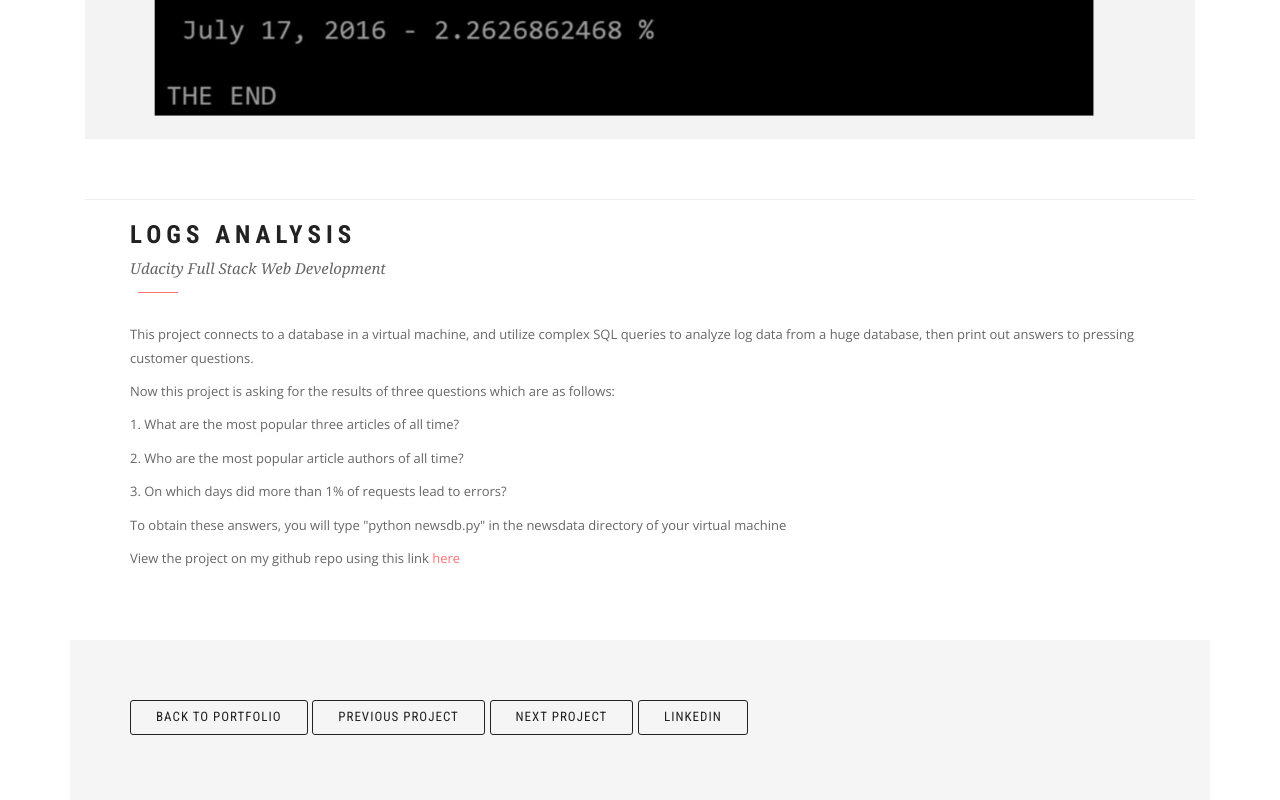
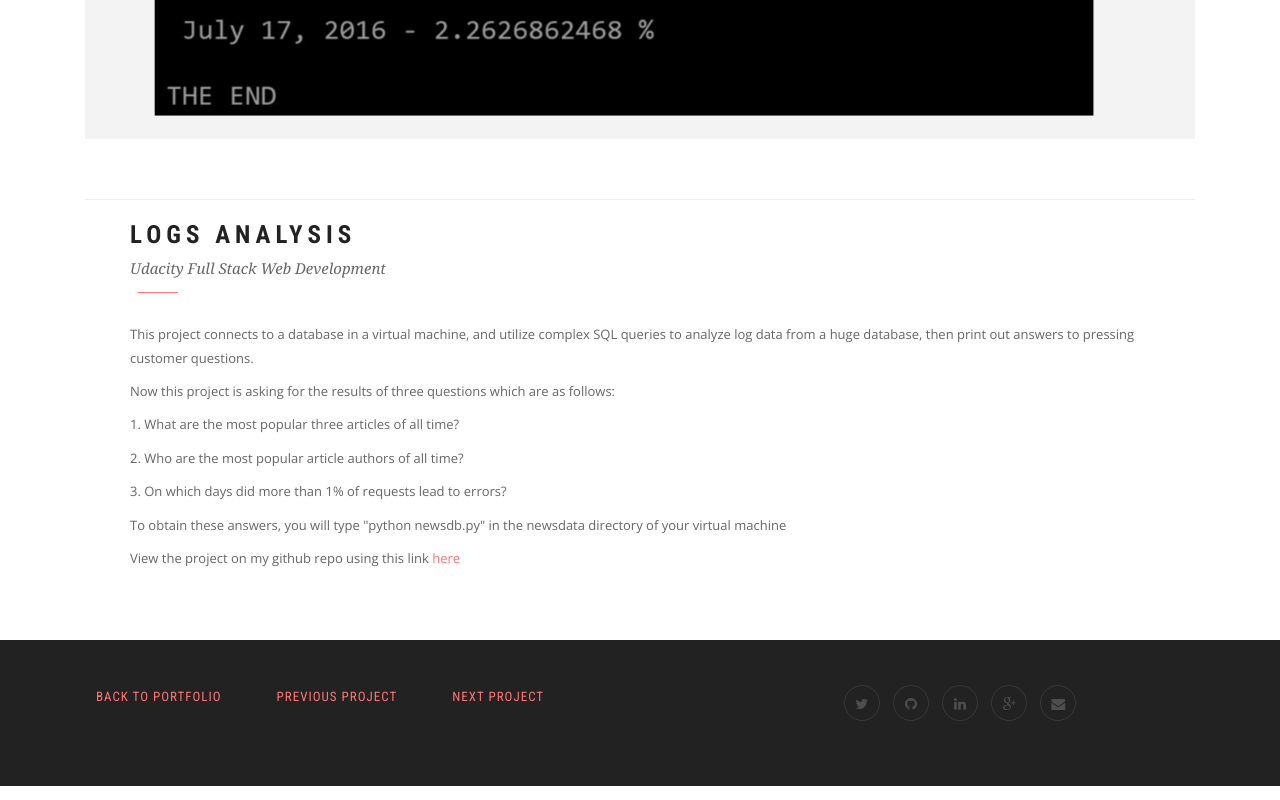
Before and after one commit to obittoh/obittoh.github.io, a plain HTML site: page logs.html in a window 1280 px wide. Shown: the part 689-1489 px from the top of the page. Drawn offline with nearby package versions, Linux system fonts and the light colour scheme; a script that the page names is missing.

Commit message:
Added all navigaation links to footer

```diff
--- a/logs.html
+++ b/logs.html
@@ -130,20 +130,38 @@
 		</div>
 
 	</div>
+</div>
 
-	<section class="popup-callout">
-		<div class="row">
-			<div class="col-sm-12">
-				<div class="btn-list">
-					<a href="index.html#portfolio" class="btn btn-custom-3" target="_blank">Back to Portfolio</a>
-					<a href="kweli.html" class="btn btn-custom-4" target="_blank">Previous Project</a>
-					<a href="movie.html" class="btn btn-custom-4" target="_blank">Next Project</a>
-					<a href="https://www.linkedin.com/in/obittoh/" class="btn btn-custom-4" target="_blank">Linkedin</a>
+
+
+	<!-- Footer start -->
+
+	<footer id="footer">
+		<div class="container-fluid">
+			<div class="row">
+			<div class="col-sm-6">
+					<div class="btn-list">
+					<a href="index.html#portfolio" class="btn btn-custom-12" target="_blank">Back to Portfolio</a>
+					<a href="logs.html" class="btn btn-custom-11 target="_blank">Previous Project</a>
+					<a href="movie.html" class="btn btn-custom-11 target="_blank">Next Project</a>
 				</div>
-			</div>
+				</div>
+                   <div class="col-sm-6">
+					<ul class="social-links">
+						<li><a href="https://twitter.com/obittoh" class="wow fadeInUp" data-wow-delay=".1s"><i class="fa fa-twitter"></i></a></li>
+						<li><a href="https://github.com/obittoh" class="wow fadeInUp" data-wow-delay=".2s"><i class="fa fa-github"></i></a></li>
+						<li><a href="https://www.linkedin.com/in/obittoh/" class="wow fadeInUp" data-wow-delay=".3s"><i class="fa fa-linkedin"></i></a></li>
+						<li><a href="https://plus.google.com/u/1/+SimonObinna942" class="wow fadeInUp" data-wow-delay=".4s"><i class="fa fa-google-plus"></i></a></li>
+						<li><a href="#" class="wow fadeInUp" data-wow-delay=".5s"><i class="fa fa-envelope"></i></a></li>
+					</ul>
 
-		</div>
-	</section>
+				</div>
+
+			</div><!-- .row -->
+		</div><!-- .container -->
+	</footer>
+
+	<!-- Footer end -->
 
 	<script src="assets/js/jquery-1.11.1.min.js"></script>
 	<script src="assets/bootstrap/js/bootstrap.min.js"></script>
--- a/pages/css/style.css
+++ b/pages/css/style.css
@@ -20,7 +20,7 @@ img {
 }
 
 a {
-	color: #49e2d6;
+	color: #FF7575;
 }
 
 a:hover {
@@ -150,7 +150,7 @@ h6 {
 }
 
 .progress-bar {
-	background-color: #49e2d6;
+	background-color: #FF7575;
 }
 
 /* ---------------------------------------------- /*
@@ -178,7 +178,7 @@ h6 {
 .nav-pills > li.active > a,
 .nav-pills > li.active > a:hover,
 .nav-pills > li.active > a:focus {
-	background: #49e2d6;
+	background: #FF7575;
 }
 
 /* ---------------------------------------------- /*
@@ -215,7 +215,7 @@ h6 {
 }
 
 .label-custom-1 {
-	background: #49e2d6;
+	background: #FF7575;
 }
 
 .label-custom-2 {
@@ -296,8 +296,8 @@ textarea.form-control {
 }
 
 .btn-custom-1 {
-	background: #49e2d6;
-	border: 1px solid #49e2d6;
+	background: #FF7575;
+	border: 1px solid #FF7575;
 	color: #fff;
 }
 
@@ -311,8 +311,8 @@ textarea.form-control {
 }
 
 .btn-custom-2 {
-	background: #49e2d6;
-	border: 1px solid #49e2d6;
+	background: #FF7575;
+	border: 1px solid #FF7575;
 	color: #fff;
 }
 
@@ -335,8 +335,8 @@ textarea.form-control {
 .btn-custom-3:focus,
 .btn-custom-3:active,
 .btn-custom-3.active {
-	background: #49e2d6;
-	border-color: #49e2d6;
+	background: #FF7575;
+	border-color: #FF7575;
 	color: #FFF;
 }
 
@@ -439,14 +439,14 @@ textarea.form-control {
 }
 
 .module-line {
-	background: #49e2d6;
+	background: #FF7575;
 	width: 55px;
 	height: 1px;
 	margin: 30px auto;
 }
 
 .module-line1 {
-	background: #49e2d6;
+	background: #FF7575;
 	width: 40px;
 	height: 1px;
 	margin: 20px 15px ;
@@ -762,7 +762,7 @@ transition: opacity 0.35s ease 0s, transform 0.35s ease 0s;
 
 .popup-line {
 
-	background: #49e2d6;
+	background: #FF7575;
 	width: 40px;
 	height: 1px;
 	margin: 10px 8px ;
@@ -823,7 +823,7 @@ button.mfp-close {
 
 
 
-}
+
 /* ---------------------------------------------- /*
  * Twitter
 /* ---------------------------------------------- */
@@ -880,7 +880,7 @@ button.mfp-close {
 #footer {
 	background: #222;
 	text-align: center;
-	padding: 40px 0;
+	padding: 80px 20;
 	color: #FFF;
 }
 
@@ -910,7 +910,7 @@ button.mfp-close {
 	   -moz-border-radius: 50%;
 			border-radius: 50%;
 	font-size: 14px;
-	color: rgba(255, 255, 255, .2);
+	color: rgba(255, 255, 255);
 }
 
 .social-links a:hover {
@@ -957,7 +957,7 @@ button.mfp-close {
 .navbar-custom .navbar-nav > li.active a {
 	background: none;
 	outline: 0;
-	color: #49e2d6;
+	color: #FF7575;
 }
 
 .navbar-custom .navbar-brand {
@@ -967,7 +967,7 @@ button.mfp-close {
 
 .navbar-custom .dropdown-menu {
 	border: 0;
-	border-top: 2px solid #49e2d6;
+	border-top: 2px solid #FF7575;
 	border-radius: 0;
 }
 
```
Also changed, not shown: index.html (+9 -5 lines), kweli.html (+28 -11 lines), movie.html (+28 -11 lines), portfolio.html (+33 -12 lines).
